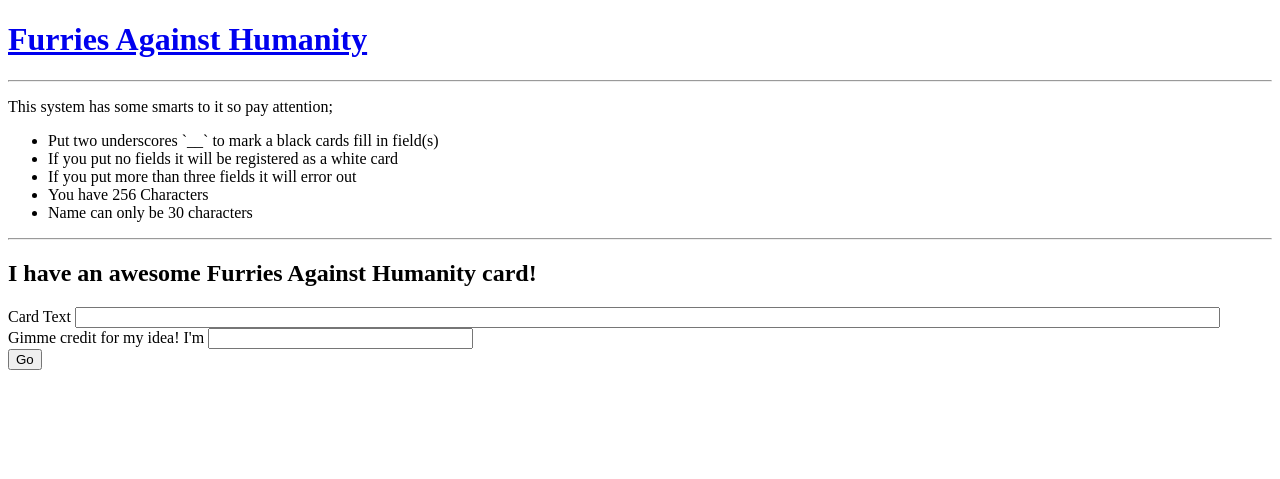
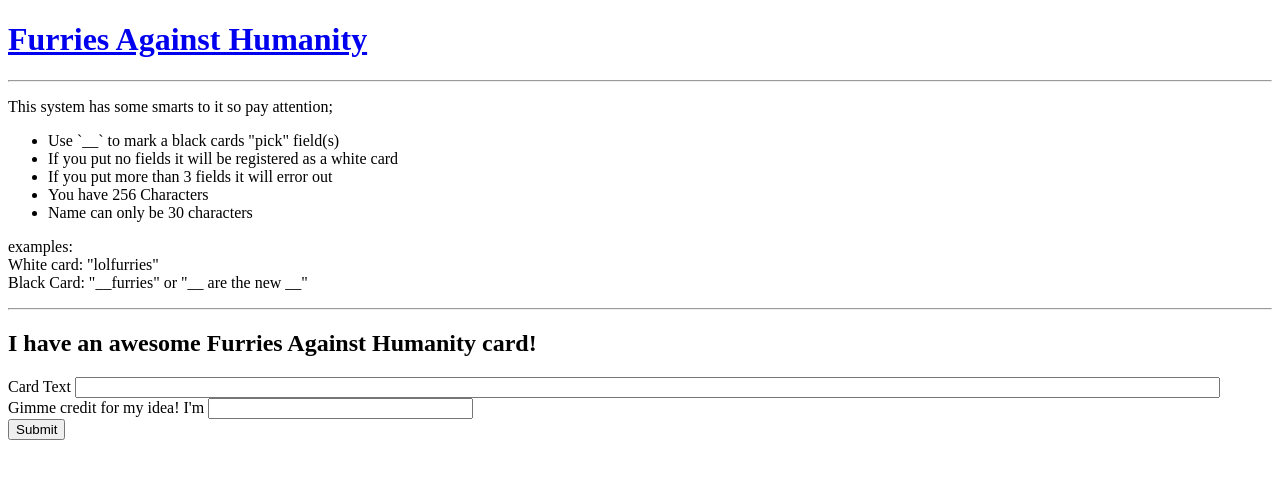
Before and after one commit to onlyhavecans/CardSubmitter, a Flask app: page /add in a window 1280 px wide. Shown: the top 479 px of the page. Run offline with Flask 2, Linux system fonts and the light colour scheme.

Commit message:
Made all my code suck less

```diff
--- a/cardsubmitter/forms.py
+++ b/cardsubmitter/forms.py
@@ -1,8 +1,28 @@
 from flask.ext.wtf import Form
-from wtforms import TextField, TextAreaField
-from wtforms.validators import Required, length
+from wtforms import TextField
+from wtforms.validators import Required, length, ValidationError
+
+
+class PickCount(object):
+    """
+    pick count validator!
+    """
+    def __init__(self, min=-1, max=-1, delimiter='__', message=None):
+        self.min = min
+        self.max = max
+        self.delimiter = delimiter
+        if message is None or message == "":
+            message = 'You can only have between {} and {} pick fields'.format(min, max)
+        self.message = message
+
+    def __call__(self, form, field):
+        l = field.data and field.data.count(self.delimiter) or 0
+        if l < self.min or self.max != -1 and l > self.max:
+            raise ValidationError(self.message)
+
+pick_count = PickCount
 
 
 class CardSubmitForm(Form):
-    card_text = TextField('card_text', validators=[Required(), length(min=1, max=256)])
+    card_text = TextField('card_text', validators=[Required(), length(min=1, max=256), pick_count(max=3, delimiter='__')])
     whom = TextField('whom', default=None, validators=[length(max=30)])
--- a/cardsubmitter/templates/add.html
+++ b/cardsubmitter/templates/add.html
@@ -2,12 +2,17 @@
 {% block content %}
     <p>This system has some smarts to it so pay attention;</p>
     <ul>
-        <li>Put two underscores `__` to mark a black cards fill in field(s)</li>
+        <li>Use `{{ delimiter }}` to mark a black cards "pick" field(s)</li>
         <li>If you put no fields it will be registered as a white card</li>
-        <li>If you put more than three fields it will error out</li>
+        <li>If you put more than {{ max_pick }} fields it will error out</li>
         <li>You have 256 Characters</li>
         <li>Name can only be 30 characters</li>
     </ul>
+    <p>
+        examples:<br />
+        White card: "lolfurries"<br />
+        Black Card: "{{ delimiter }}furries" or "{{ delimiter }} are the new {{ delimiter }}"
+    </p>
     <hr>
     <h2>I have an awesome Furries Against Humanity card!</h2>
     {% for message in get_flashed_messages() %}
@@ -26,7 +31,7 @@
                 <div class="errors">[Name Error: {{ error }}]</div>
             {% endfor %}
 
-            <input type="submit" value="Go">
+            <input type="submit" value="Submit">
         </p>
     </form>
 {% endblock %}
--- a/cardsubmitter/views.py
+++ b/cardsubmitter/views.py
@@ -1,8 +1,7 @@
 from flask import render_template, flash
-from sqlalchemy.exc import IntegrityError
-from cardsubmitter import app, models, db
+from cardsubmitter import app, models
 from cardsubmitter.forms import CardSubmitForm
-from cardsubmitter.models import DuplicateCardException, FieldException
+from cardsubmitter.models import DuplicateCardException
 
 
 @app.route('/')
@@ -17,10 +16,13 @@ def add():
     if form.validate_on_submit():
         user = models.Author.get_user(form.whom.data)
         try:
-            models.Card.create_card(form.card_text.data, user)
+            models.Card.create_card(form.card_text.data, user, app.config['PICK_DELIMITER'])
             flash('Hooray and thanks {}!'.format(user.name))
         except DuplicateCardException:
             flash("Sorry! We already have that card")
-        except FieldException:
-            flash("Sorry! Draw two, pick three is the most this handles currently")
-    return render_template('add.html', title='Contribute Cards', form=form, user=form.whom.data)
+    return render_template('add.html',
+                           title='Contribute Cards',
+                           form=form,
+                           user=form.whom.data,
+                           delimiter=app.config['PICK_DELIMITER'],
+                           max_pick=app.config['MAX_PICKS'])
--- a/config.py
+++ b/config.py
@@ -1,4 +1,6 @@
 __author__ = 'bitm'
 SECRET_KEY = 'Suck to be you if you don"t change this'
+SQLALCHEMY_DATABASE_URI = 'postgresql://bitm:nopenope@localhost/cards'
 
-SQLALCHEMY_DATABASE_URI = 'postgresql://localhost/cards'
+PICK_DELIMITER = '__'
+MAX_PICKS = 3
```
Also changed, not shown: cardsubmitter/models.py (+3 -14 lines).
